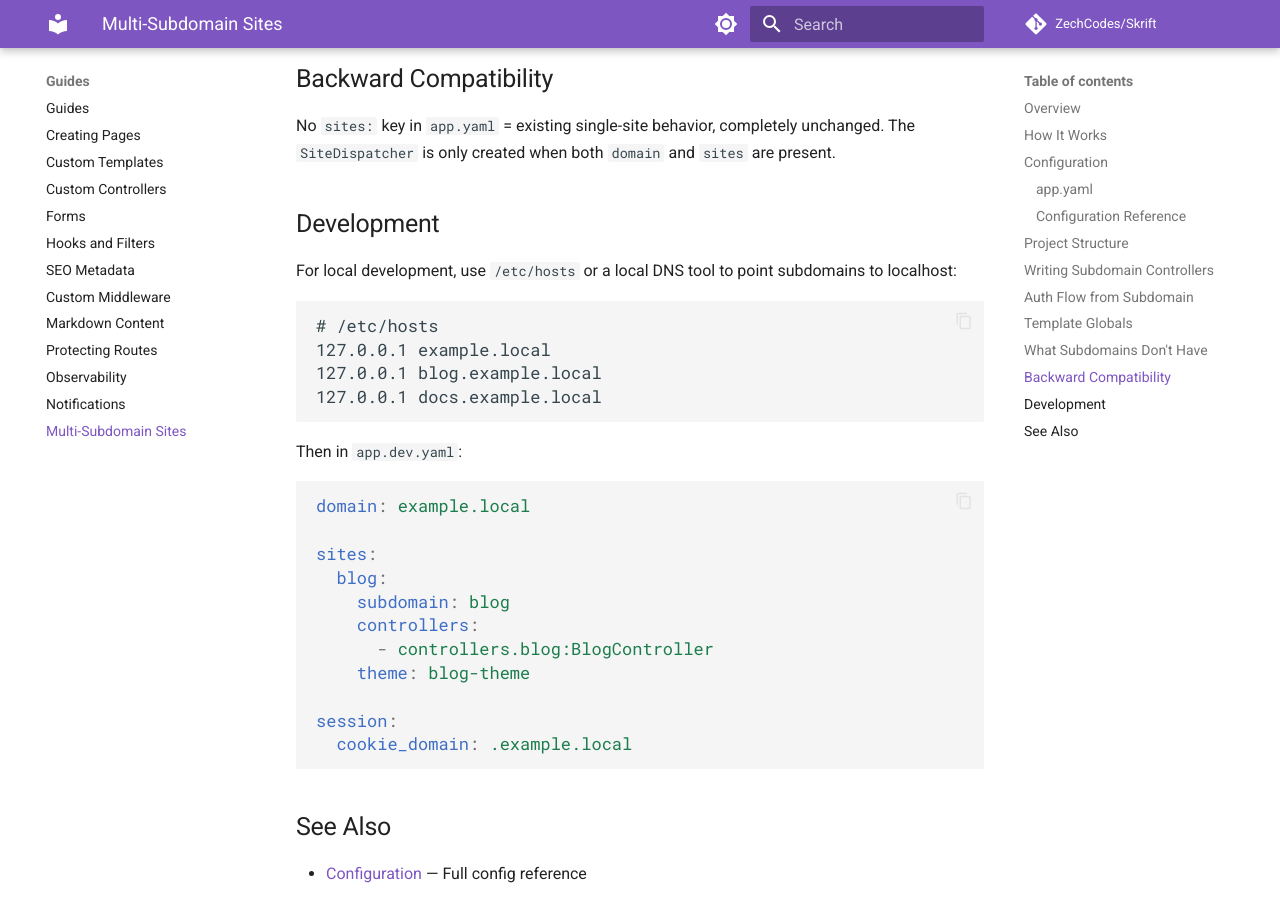
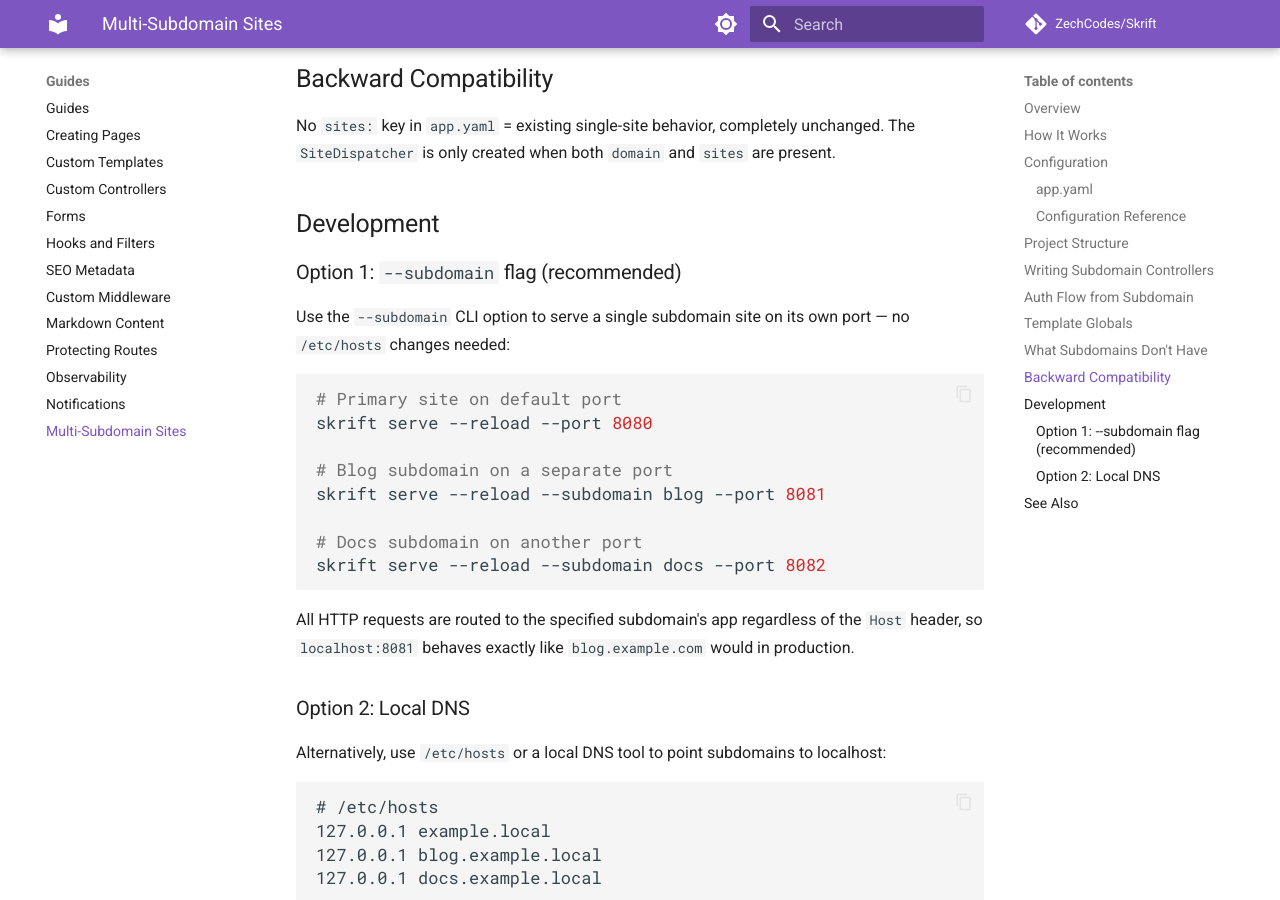
Before and after one commit to ZechCodes/Skrift, an MkDocs documentation site: the page built from docs/guides/multisite.md, in a window 1280 px wide and 900 px high, scrolled down 5833 px. Built offline with MkDocs 1.6.1 and Material for MkDocs 9.7.7, drawn with Linux system fonts in a browser that asks for light colours; comment, search, counter and statistics services are not loaded.

Commit message:
Document --subdomain CLI option in docs and skills
Update CLI reference, multisite guide, and both copies of the skrift
and skrift-multisite skills to cover the new --subdomain flag and
force_subdomain dispatch behavior.

https://claude.ai/code/session_015sS1HPmUguNGR7xPNca7D9

````diff
--- a/docs/guides/multisite.md
+++ b/docs/guides/multisite.md
@@ -204,7 +204,26 @@ No `sites:` key in `app.yaml` = existing single-site behavior, completely unchan
 
 ## Development
 
-For local development, use `/etc/hosts` or a local DNS tool to point subdomains to localhost:
+### Option 1: `--subdomain` flag (recommended)
+
+Use the `--subdomain` CLI option to serve a single subdomain site on its own port — no `/etc/hosts` changes needed:
+
+```bash
+# Primary site on default port
+skrift serve --reload --port 8080
+
+# Blog subdomain on a separate port
+skrift serve --reload --subdomain blog --port 8081
+
+# Docs subdomain on another port
+skrift serve --reload --subdomain docs --port 8082
+```
+
+All HTTP requests are routed to the specified subdomain's app regardless of the `Host` header, so `localhost:8081` behaves exactly like `blog.example.com` would in production.
+
+### Option 2: Local DNS
+
+Alternatively, use `/etc/hosts` or a local DNS tool to point subdomains to localhost:
 
 ```
 # /etc/hosts
````
Also changed, not shown: .claude/skills/skrift-multisite/SKILL.md (+24 -6 lines), .claude/skills/skrift/SKILL.md (+1 -0 lines), docs/reference/cli.md (+7 -0 lines), skrift/claude_skill/skrift-multisite/SKILL.md (+24 -6 lines), skrift/claude_skill/skrift/SKILL.md (+1 -0 lines).
